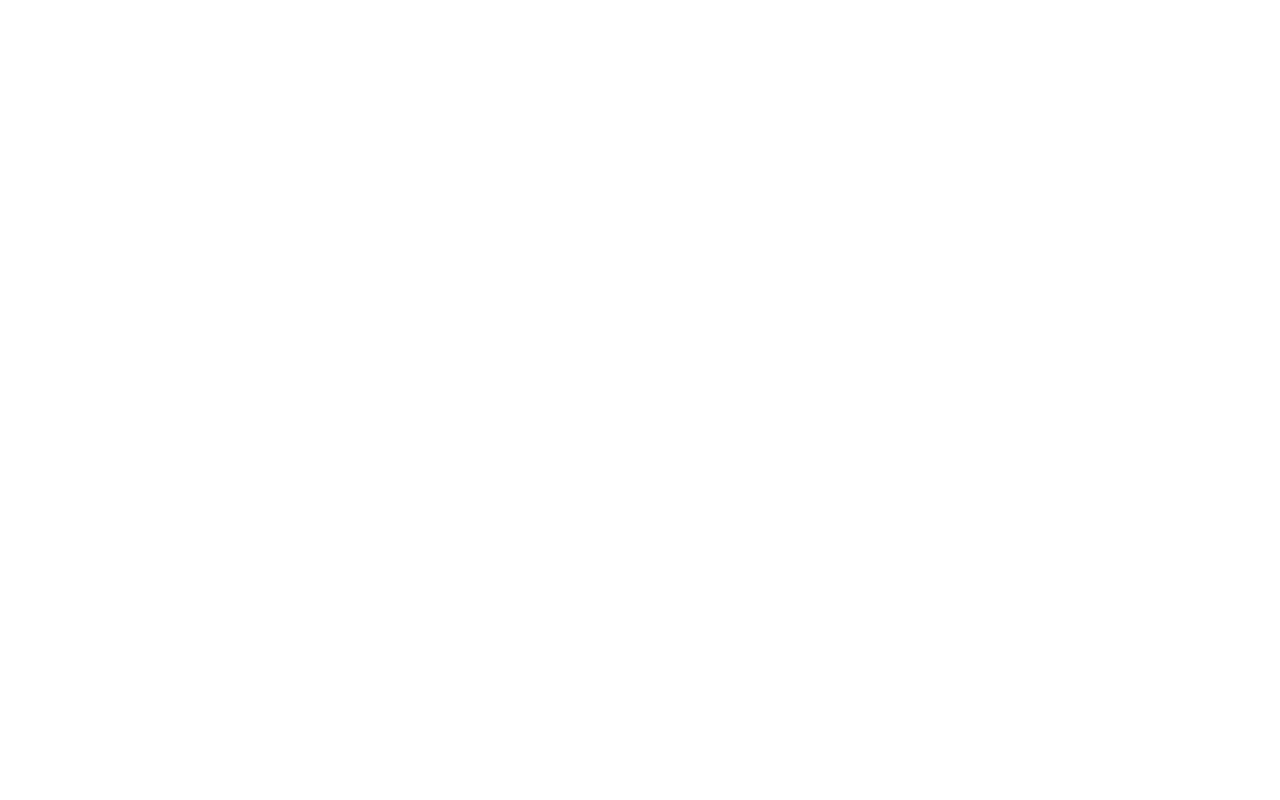
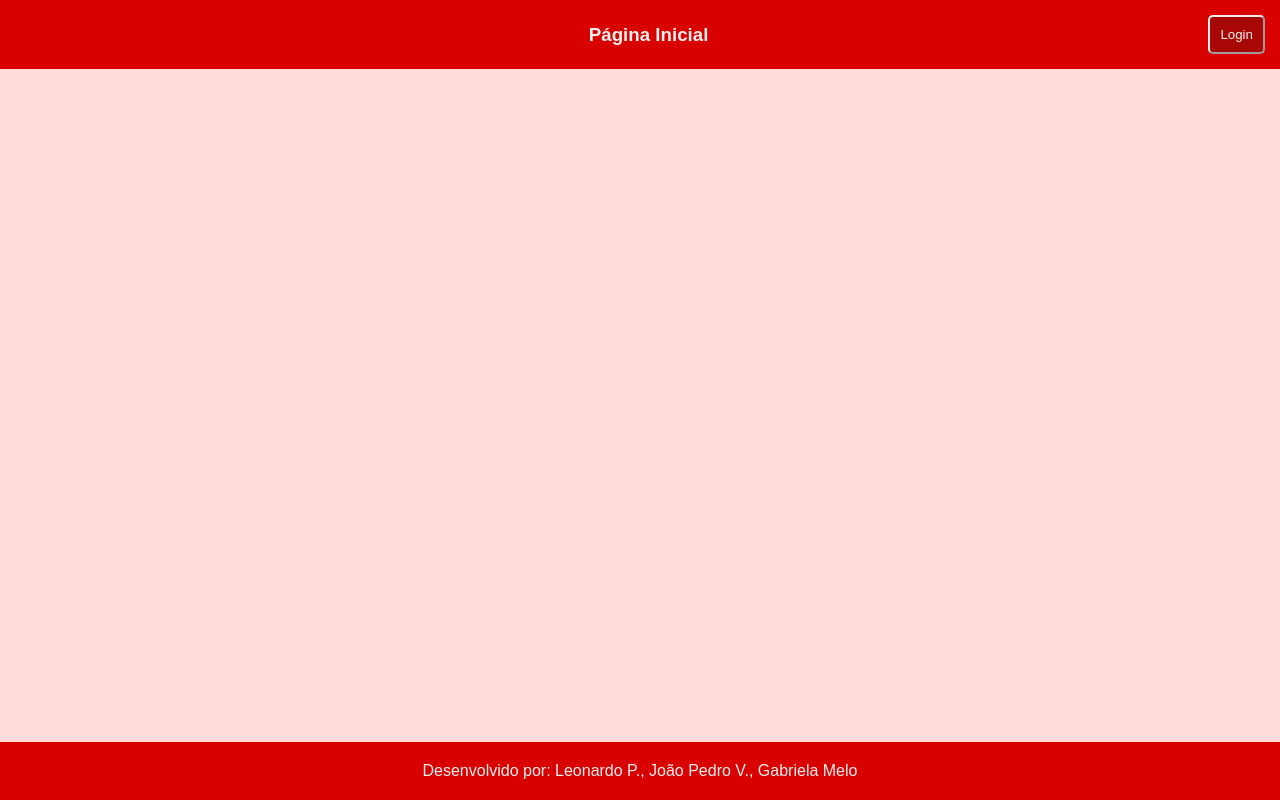
Before and after one commit to gabims029/Sprint1-1, a plain HTML site: page HTML Reservas Sprint/home.html in a window 1280 px wide. Drawn offline with Linux system fonts and the light colour scheme.

Commit message:
Atualização Home

```diff
--- a/HTML Reservas Sprint/home.html
+++ b/HTML Reservas Sprint/home.html
@@ -0,0 +1,25 @@
+<!DOCTYPE html>
+<html lang="pt-BR">
+  <head>
+    <meta charset="UTF-8" />
+    <meta name="viewport" content="width=device-width, initial-scale=1.0" />
+    <title>Home</title>
+
+    <!--Incluindo o arquivo de estilização-->
+    <link rel="stylesheet" href="style.css" />
+  </head>
+  <body>
+    <!--Tag semântica de cabeçalho-->
+    <header>
+        <h3>Página Inicial</h3>
+        <button onclick="window.location.href='index.html'">Login</button>
+    </header>
+
+    <!--Tag semântica para organização do conteúdo do site-->
+    <main></main>
+
+    <footer>
+      <p>Desenvolvido por: Leonardo P., João Pedro V., Gabriela Melo</p>
+    </footer>
+  </body>
+</html>
--- a/HTML Reservas Sprint/style.css
+++ b/HTML Reservas Sprint/style.css
@@ -44,6 +44,8 @@ header h3 {
   /*Remove a margem e o padding padrãodo h3 dentro do header*/
   margin: 0;
   padding: 0;
+  position:absolute;
+  left:46%
 } /*Fechamento do header h3*/
 
 main {
```
